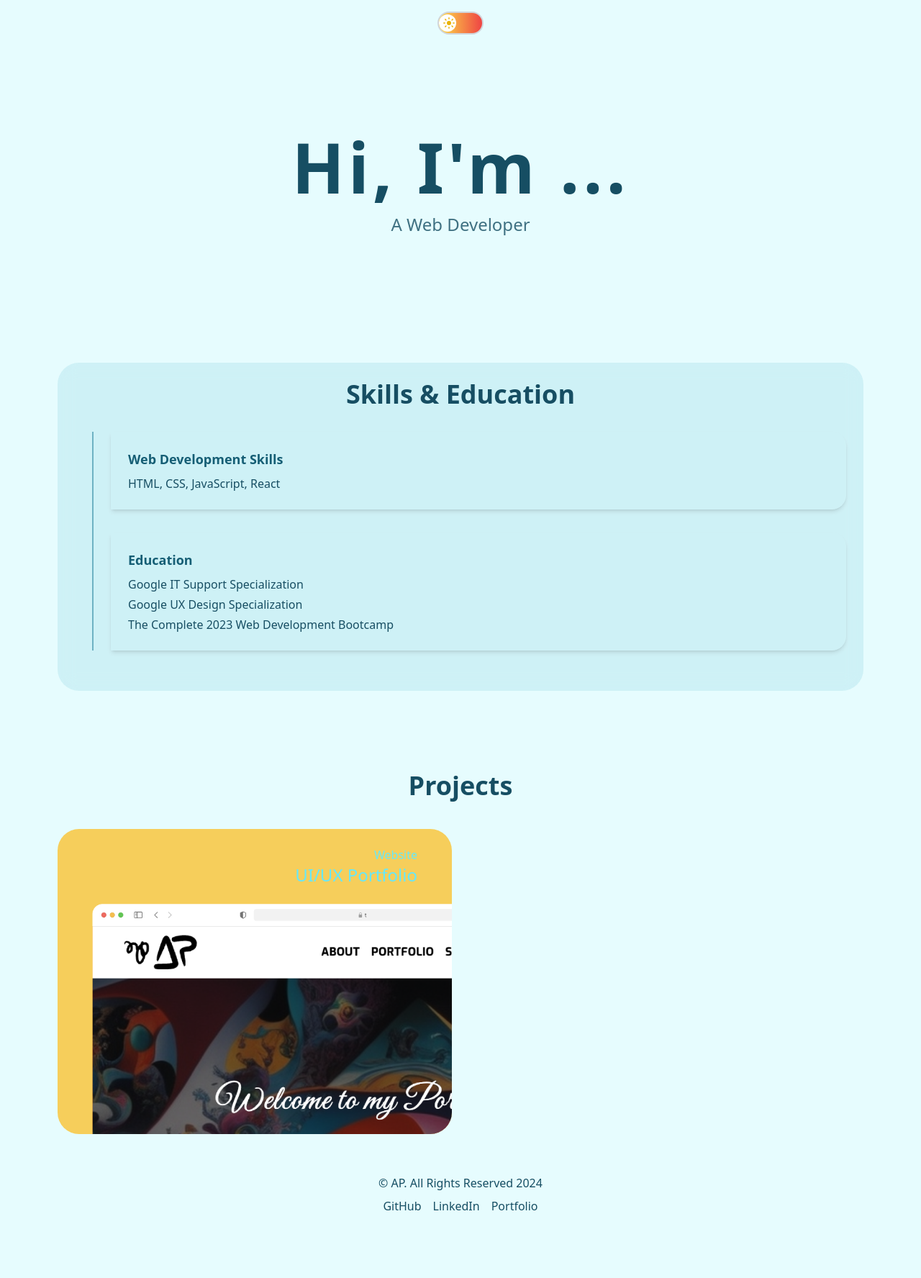
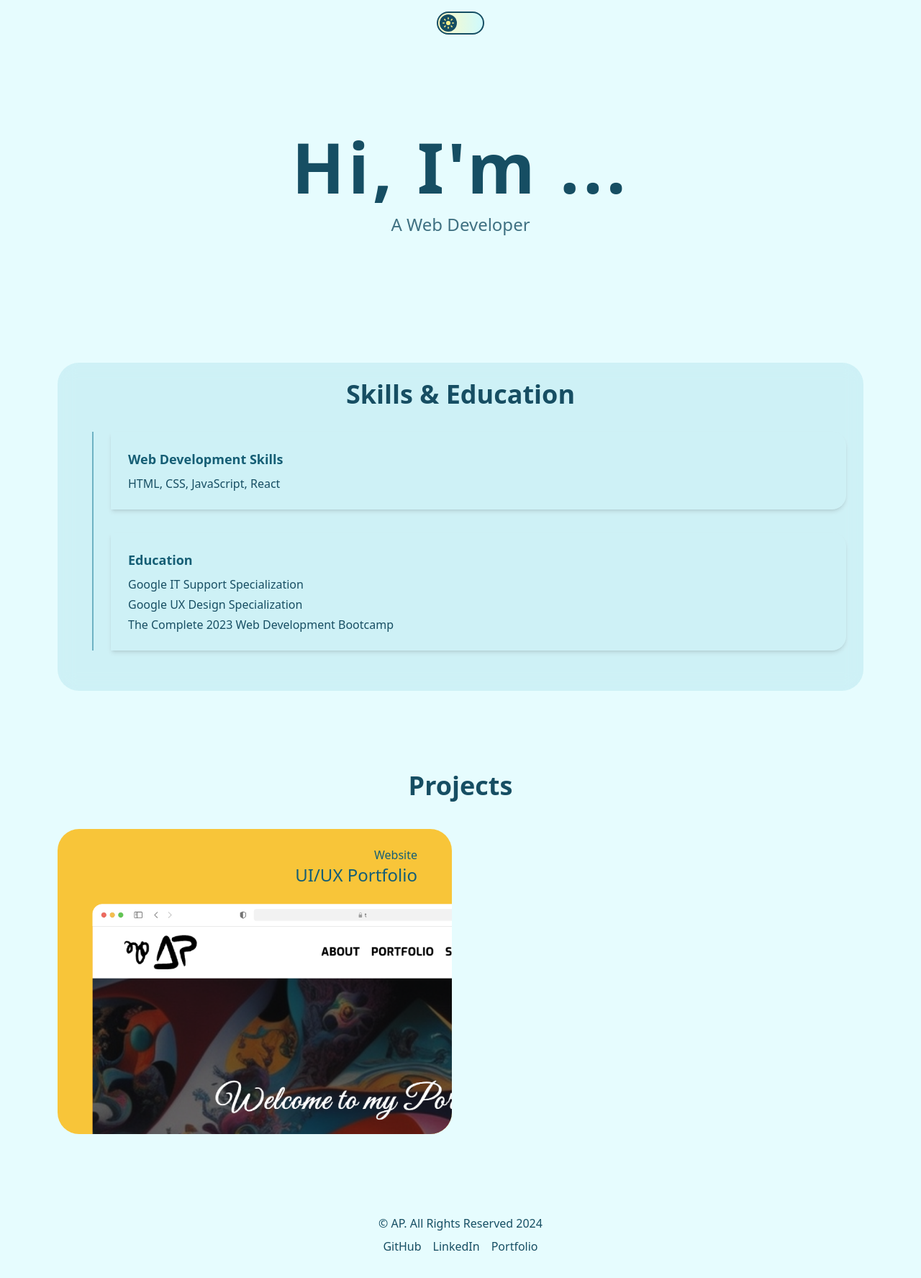
Before and after one commit to 2tuanan/2tuanan.github.io, a React (Create React App) app: page / in a window 1280 px wide. Shown: the top 1776 px of the page at 72% size. Before the commit the page ends 1688 px from the top, so only its background shows below. Built offline with nearby package versions, Linux system fonts and the light colour scheme.

Commit message:
Adjust Dark div, Add link to Project1

```diff
--- a/src/components/Footer.jsx
+++ b/src/components/Footer.jsx
@@ -4,12 +4,12 @@ const Footer = () => {
     return (
         <div>
             <footer>
-                <div className='mx-auto text-center'>
+                <div className='py-14 px-10 mx-10 text-center'>
                     <p>&copy; AP. All Rights Reserved 2024</p>
                     <div className="mt-2 space-x-4">
-                        <a href="#" className="hover:text-white">GitHub</a>
-                        <a href="#" className="hover:text-white">LinkedIn</a>
-                        <a href="#" className="hover:text-white">Portfolio</a>
+                        <a href="#" className="hover:text-cyan-500 dark:hover:text-white">GitHub</a>
+                        <a href="#" className="hover:text-cyan-500 dark:hover:text-white">LinkedIn</a>
+                        <a href="#" className="hover:text-cyan-500 dark:hover:text-white">Portfolio</a>
                     </div>
                 </div>
             </footer>
--- a/src/components/Projects.jsx
+++ b/src/components/Projects.jsx
@@ -7,14 +7,17 @@ const Projects = () => {
         <div className="">
           <h2 className="text-4xl font-bold text-center mb-10">Projects</h2>
           <div className="grid grid-cols-1 md:grid-cols-2 gap-6 w-full ">
-            <div className="bg-amber-400/75 rounded-[30px] transition-transform duration-500 ease-in-out overflow-hidden hover:scale-105 hover:shadow-lg group"> {/*Project 1 as Card */}
-              <div className="text-right text-cyan-300 p-6 pr-12"> {/* Title of Project */}
+            <a href="https://2tuanan.github.io/uiux-portfolio/"
+            className="bg-amber-400/90 rounded-[30px] transition-transform duration-500
+            ease-in-out overflow-hidden hover:scale-105 hover:shadow-lg group"> {/*Project 1 as Card */}
+              <div className="text-right text-cyan-800 p-6 pr-12"> {/* Title of Project */}
                 <span>Website</span>
                 <h3 className="text-2xl">UI/UX Portfolio</h3>
               </div>
               <div> {/* Description of Project */}
                 <div className="">
-                  <figure className="pl-12 relative w-[800px] h-80 transition-transform duration-500 ease-in-out group-hover:-translate-y-3">
+                  <figure className="pl-12 relative w-[800px] h-80 transition-transform duration-500
+                  ease-in-out group-hover:-translate-y-3">
                     <img
                       src="assets/images/ux-ui_portfolio.png"
                       alt=""
@@ -22,7 +25,7 @@ const Projects = () => {
                   </figure>
                 </div>
               </div>
-            </div>
+            </a>
             <div></div> {/*Project 2 as Card */}
           </div>
         </div>
--- a/src/layout/MainLayout.jsx
+++ b/src/layout/MainLayout.jsx
@@ -19,26 +19,26 @@ const MainLayout = () => {
             <header className="p-4 flex justify-center items-center">
                 <button
                     onClick={toggleDarkMode}
-                    className={`relative flex items-center justify-between w-16 h-8 rounded-full
+                    className={`relative flex items-center justify-between w-[4.14rem] h-8 rounded-full
                     overflow-hidden transition-all duration-700 border-2 ${
                         darkMode
-                            ? 'border-gray-600 bg-gradient-to-r from-indigo-600 via-purple-500 to-pink-500'
-                            : 'border-gray-300 bg-gradient-to-r from-yellow-300 to-red-500'
+                            ? 'border-cyan-200 bg-gradient-to-r from-indigo-600 via-purple-500 to-pink-500'
+                            : 'border-cyan-900 bg-gradient-to-r from-yellow-100 to-cyan-100'
                     }`}
                 >
                     {/* Sun / Moon Icons */}
                     <div
-                        className={`absolute w-6 h-6 rounded-full transform transition-transform duration-500 bg-white dark:bg-gray-900 ${
-                            darkMode ? 'translate-x-9' : 'translate-x-0'
+                        className={`absolute w-6 h-6 rounded-full transform transition-transform duration-500 bg-cyan-900 dark:bg-cyan-200 ${
+                            darkMode ? 'translate-x-9' : 'translate-x-0 m-[0.14rem]'
                         }`}
                     />
                     <SunIcon
-                        className={`absolute left-1 text-yellow-500 w-5 h-5 transition-opacity duration-500 ${
+                        className={`absolute left-[.256rem] top-[.265rem] text-yellow-200 w-5 h-5 transition-opacity duration-500 ${
                             darkMode ? 'opacity-0' : 'opacity-100'
                         }`}
                     />
                     <MoonIcon
-                        className={`absolute right-1 text-gray-300 w-5 h-5 transition-opacity duration-500 ${
+                        className={`absolute right-[0.27rem] top-[.27rem] text-cyan-900 w-5 h-5 transition-opacity duration-500 ${
                             darkMode ? 'opacity-100' : 'opacity-0'
                         }`}
                     />
```
